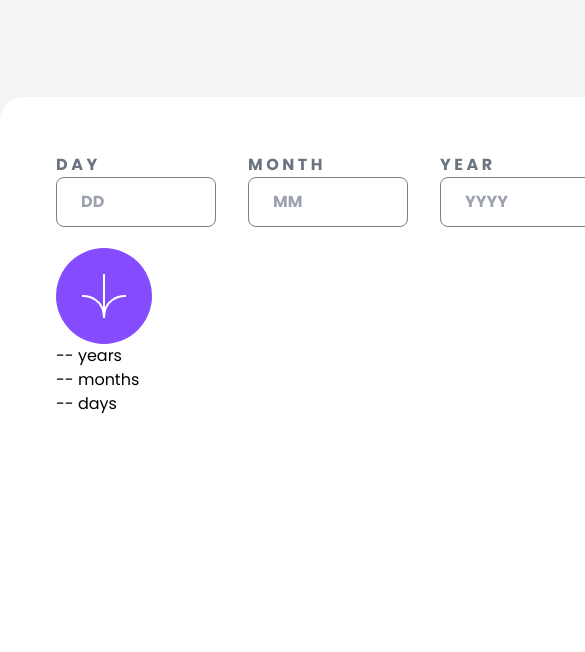
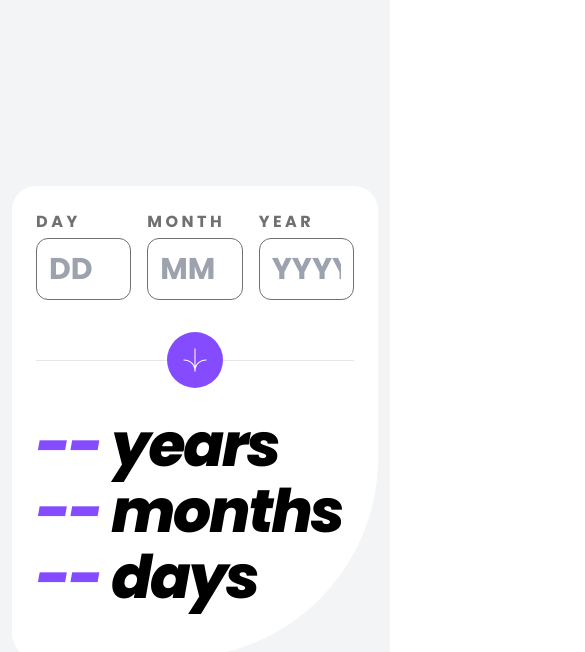
Before and after one commit to YvesCheung88/frontend-mentor-age-calculator, a SvelteKit app: page / in a window 390 px wide. Shown: the top 652 px of the page, 585 px wide, since content can reach past the window. Built offline with nearby package versions, Linux system fonts and the light colour scheme.

Commit message:
css responsive

```diff
--- a/src/app.html
+++ b/src/app.html
@@ -6,7 +6,7 @@
 		<meta name="viewport" content="width=device-width, initial-scale=1" />
 		%sveltekit.head%
 	</head>
-	<body class="h-screen grid place-items-center bg-gray-100" data-sveltekit-preload-data="hover">
+	<body data-sveltekit-preload-data="hover">
 		<div style="display: contents">%sveltekit.body%</div>
 	</body>
 </html>
--- a/src/routes/+page.svelte
+++ b/src/routes/+page.svelte
@@ -11,15 +11,30 @@
 	let errorMonth = '';
 	let errorDay = '';
 
-	$: hasError = errorYear !== '' && errorMonth !== '' && errorDay !== '';
+	$: hasError = errorYear !== '' || errorMonth !== '' || errorDay !== '';
 	function buttonOnClick() {
 		let _isValidYear = isValidYear(year);
 		let _isValidMonth = isValidMonth(month);
 		let _isValidDay = isValidDay(day);
 		if (_isValidYear && _isValidMonth && _isValidDay) {
-			yearLabel = `${calculateYear(year)}`;
-			dayLabel = `${calculateDay(day)}`;
-			monthLabel = `${calculateMonth(month)}`;
+			let calculatedYear = calculateYear(year);
+			let calculatedMonth = calculateMonth(month);
+			let calculatedDay = calculateDay(day);
+
+			if (calculatedDay < 0) {
+				calculatedMonth = calculatedMonth - 1;
+				const currentDate = new Date();
+				const lastMonth = new Date(currentDate.getFullYear(), currentDate.getMonth(), 0);
+				calculatedDay += lastMonth.getDate();
+			}
+			if (calculatedMonth < 0) {
+				calculatedYear = calculatedYear - 1;
+				calculatedMonth = calculatedMonth + 12;
+			}
+
+			yearLabel = `${calculatedYear}`;
+			dayLabel = `${calculatedDay}`;
+			monthLabel = `${calculatedMonth}`;
 		} else {
 			yearLabel = '--';
 			dayLabel = '--';
@@ -89,6 +104,7 @@
 	}
 </script>
 
+<main>
 	<div class="calculator-container">
 		<div class="inputs" class:error={hasError}>
 			<label>
@@ -107,64 +123,60 @@
 				<span>{errorYear}</span>
 			</label>
 		</div>
+		<div class="relative flex justify-center md:justify-end">
+			<hr class="absolute top-1/2 w-full" />
 			<button on:click={buttonOnClick}>
 				<img src="/icon-arrow.svg" alt="button" />
 			</button>
-	<div class="flex flex-col">
-		<span class="output year"> {yearLabel} years</span>
-		<span class="output month">{monthLabel} months</span>
-		<span class="output day">{dayLabel} days</span>
+		</div>
+		<div class="output">
+			<span><span>{yearLabel}</span> years</span>
+			<span><span>{monthLabel}</span> months</span>
+			<span><span>{dayLabel}</span> days</span>
 		</div>
 	</div>
+</main>
 
 <style lang="postcss">
-	.calculator-container {
-		width: 840px;
-		height: 651px;
-		background-color: white;
-		border-radius: 24px 24px 200px 24px;
-		padding: 56px;
+	main {
+		@apply h-screen grid place-content-center bg-gray-100;
+		& .calculator-container {
+			@apply bg-white rounded-[24px_24px_200px_24px] m-3 p-6;
 			& .inputs {
-			display: flex;
-			gap: 32px;
+				@apply grid grid-cols-3 gap-4 mb-8;
 				& label {
-				@apply text-gray-500 uppercase font-bold;
-				display: flex;
-				flex-direction: column;
-				width: 160px;
-				justify-content: space-between;
+					@apply flex flex-col  justify-between text-[var(--smokey-grey)] uppercase font-bold;
 					& input {
-					padding: 12px 24px;
-					border-radius: 8px;
-					border: 1px solid gray;
-				}
-				& span:last-child {
-					font-style: italic;
-					font-size: 14px;
-					font-weight: normal;
-					text-transform: none;
-					height: 21px;
+						@apply p-3 rounded-xl border border-[var(--smokey-grey)] text-3xl cursor-pointer outline-[var(--purple)];
 					}
 					& span:first-child {
-					letter-spacing: 3.5px;
+						@apply tracking-[3.5px] mb-1;
 					}
 				}
 				&&.error {
 					& label {
-					color: red;
+						@apply text-[var(--light-red)];
 						& input {
-						border-color: red;
+							@apply border border-[var(--light-red)];
 						}
 					}
 				}
 			}
 			& button {
-			background-color: hsl(259, 100%, 65%);
-			border-radius: 100%;
-			height: 96px;
-			width: 96px;
-			display: grid;
-			place-items: center;
+				@apply grid place-items-center bg-[var(--purple)] rounded-full h-14 w-14 z-10;
+				& img {
+					@apply w-6 h-6;
+				}
+				&:hover {
+					@apply bg-[var(--off-black)];
+				}
+			}
+			& .output {
+				@apply grid leading-[110%] text-6xl italic font-extrabold tracking-[-2.08px] my-6;
+				& > span > span {
+					@apply text-[var(--purple)] text-6xl;
+				}
+			}
 		}
 	}
 </style>
```
Lines whose indentation alone changed are shown as unchanged.
